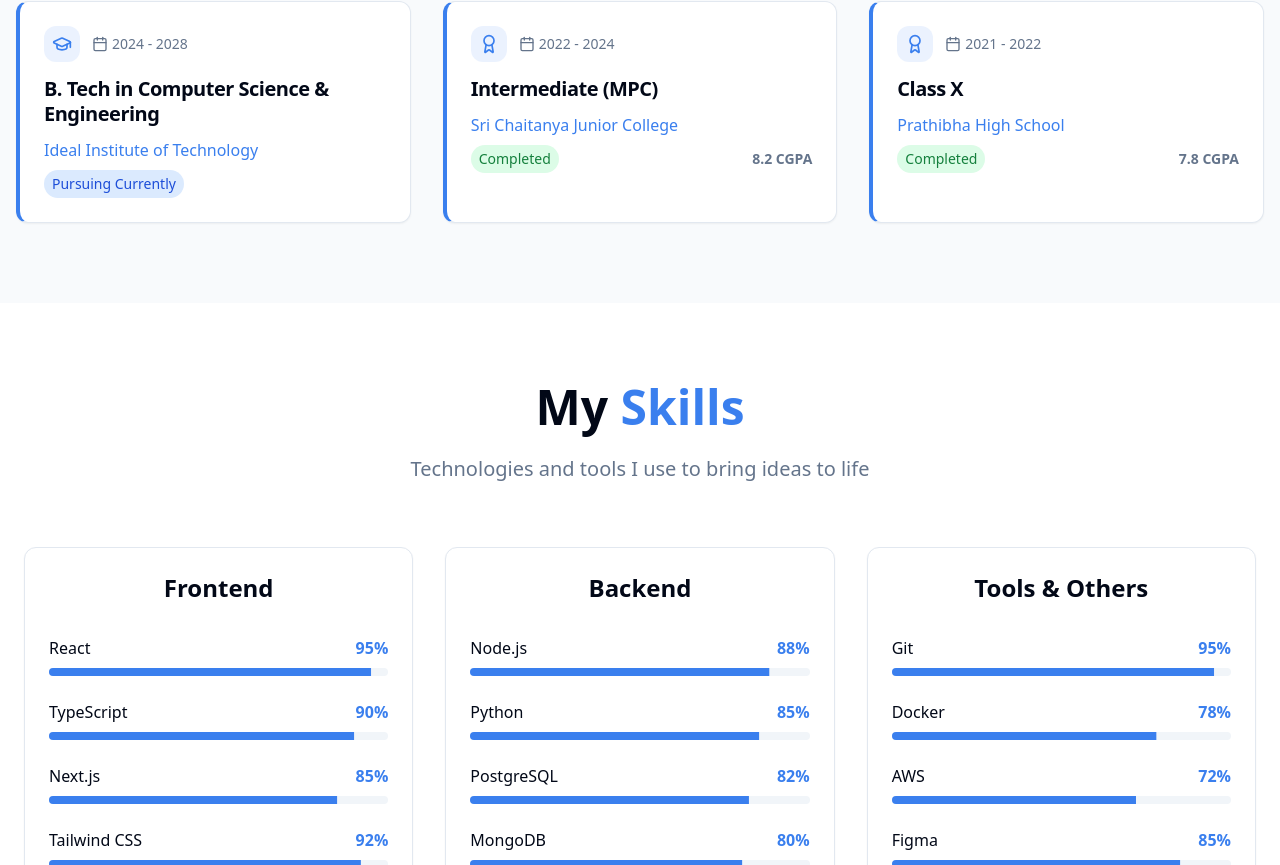
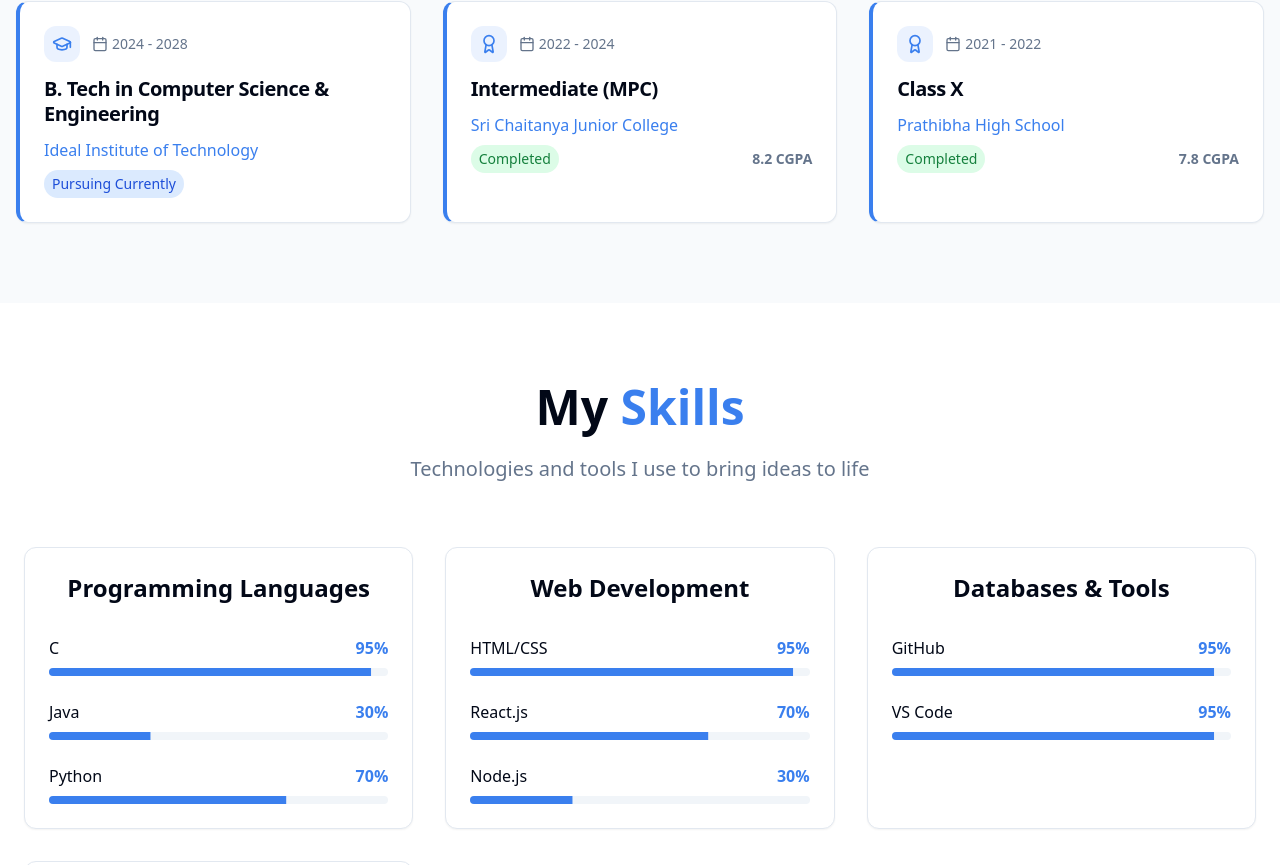
Before and after one commit to Manohar-rks/portfolio-project, a React (Vite) app: page / in a window 1280 px wide. Shown: the part 1935-2800 px from the top of the page. Built offline with nearby package versions, Linux system fonts and the light colour scheme; the HTML template or start-up script is replaced by a standard one.

Commit message:
Update skills and hero section

```diff
--- a/src/components/Hero.tsx
+++ b/src/components/Hero.tsx
@@ -16,7 +16,7 @@ const Hero = () => {
             <span className="text-primary">Reddy Krishna Satya Manohar</span>
           </h1>
           <p className="text-xl md:text-2xl text-muted-foreground mb-8">
-            Full Stack Developer & Ethical Hacker
+            Programmer & Ethical Hacker
           </p>
           <p className="text-lg text-muted-foreground mb-12 max-w-2xl mx-auto">
             I create exceptional digital experiences through innovative web development,
--- a/src/components/Skills.tsx
+++ b/src/components/Skills.tsx
@@ -4,33 +4,34 @@ import { Progress } from "@/components/ui/progress";
 const Skills = () => {
   const skillCategories = [
     {
-      title: "Frontend",
+      title: "Programming Languages",
       skills: [
-        { name: "React", level: 95 },
-        { name: "TypeScript", level: 90 },
-        { name: "Next.js", level: 85 },
-        { name: "Tailwind CSS", level: 92 },
-        { name: "Vue.js", level: 80 }
+        { name: "C", level: 95 },
+        { name: "Java", level: 30 },
+        { name: "Python", level: 70 }
       ]
     },
     {
-      title: "Backend",
+      title: "Web Development",
       skills: [
-        { name: "Node.js", level: 88 },
-        { name: "Python", level: 85 },
-        { name: "PostgreSQL", level: 82 },
-        { name: "MongoDB", level: 80 },
-        { name: "GraphQL", level: 75 }
+        { name: "HTML/CSS", level: 95 },
+        { name: "React.js", level: 70 },
+        { name: "Node.js", level: 30 }
       ]
     },
     {
-      title: "Tools & Others",
+      title: "Databases & Tools",
       skills: [
-        { name: "Git", level: 95 },
-        { name: "Docker", level: 78 },
-        { name: "AWS", level: 72 },
-        { name: "Figma", level: 85 },
-        { name: "Jest", level: 80 }
+        { name: "GitHub", level: 95 },
+        { name: "VS Code", level: 95 }
+      ]
+    },
+    {
+      title: "Core Concepts",
+      skills: [
+        { name: "Operating Systems", level: 95 },
+        { name: "Object-Oriented Programming", level: 70 },
+        { name: "Database Management", level: 30 }
       ]
     }
   ];
```
